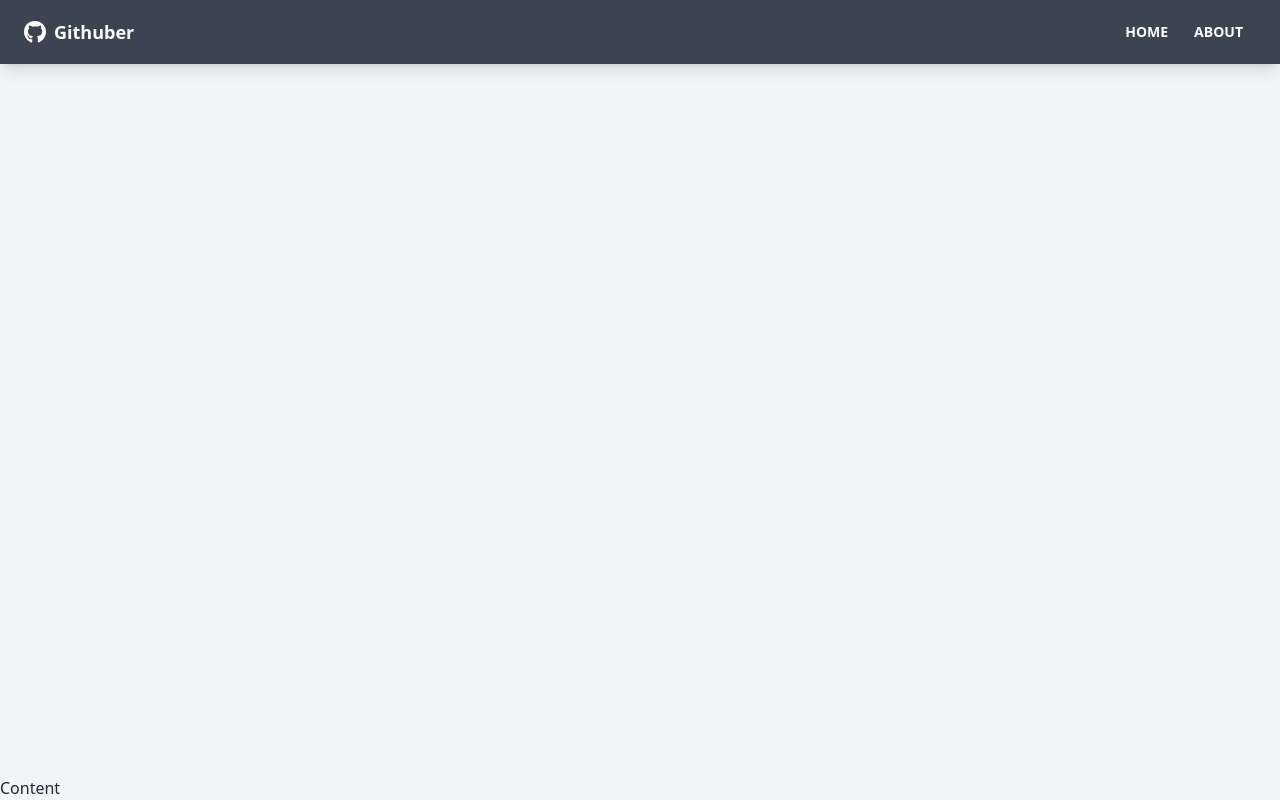
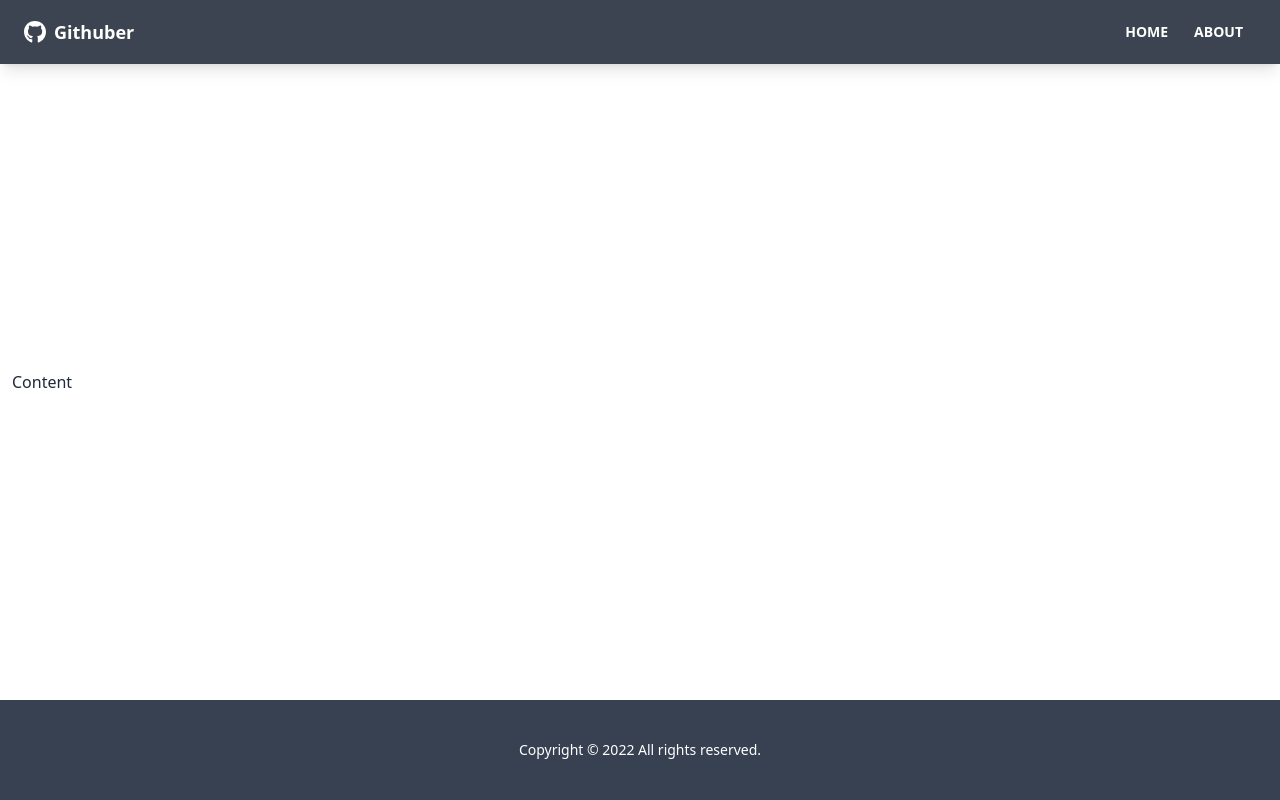
Before and after one commit to yenilikci/githuber, a React (Create React App) app: page / in a window 1280 px wide. Built offline with nearby package versions, Linux system fonts and the light colour scheme.

Commit message:
add footer component

```diff
--- a/src/App.js
+++ b/src/App.js
@@ -1,12 +1,14 @@
-import {BrowserRouter as Router, Route, Switch} from 'react-router-dom'
+import {BrowserRouter as Router} from 'react-router-dom'
 import Navbar from './components/layout/Navbar'
+import Footer from './components/layout/Footer'
 
 function App() {
     return (
         <Router>
-            <div className="flex flex-col justify-between h-screen bg-gray-100">
+            <div className="flex flex-col justify-between h-screen">
                 <Navbar />
-                <main>Content</main>
+                <main className="container mx-auto px-3 pb-12">Content</main>
+                <Footer />
             </div>
         </Router>
     );
--- /dev/null
+++ b/src/components/layout/Footer.jsx
@@ -0,0 +1,16 @@
+import React from 'react';
+
+function Footer(props) {
+    const footerYear = new Date().getFullYear()
+    return (
+        <footer className="footer p-10 bg-gray-700 text-primary-content footer-center">
+            <div>
+                <p>
+                    Copyright &copy; {footerYear} All rights reserved.
+                </p>
+            </div>
+        </footer>
+    );
+}
+
+export default Footer;
```
